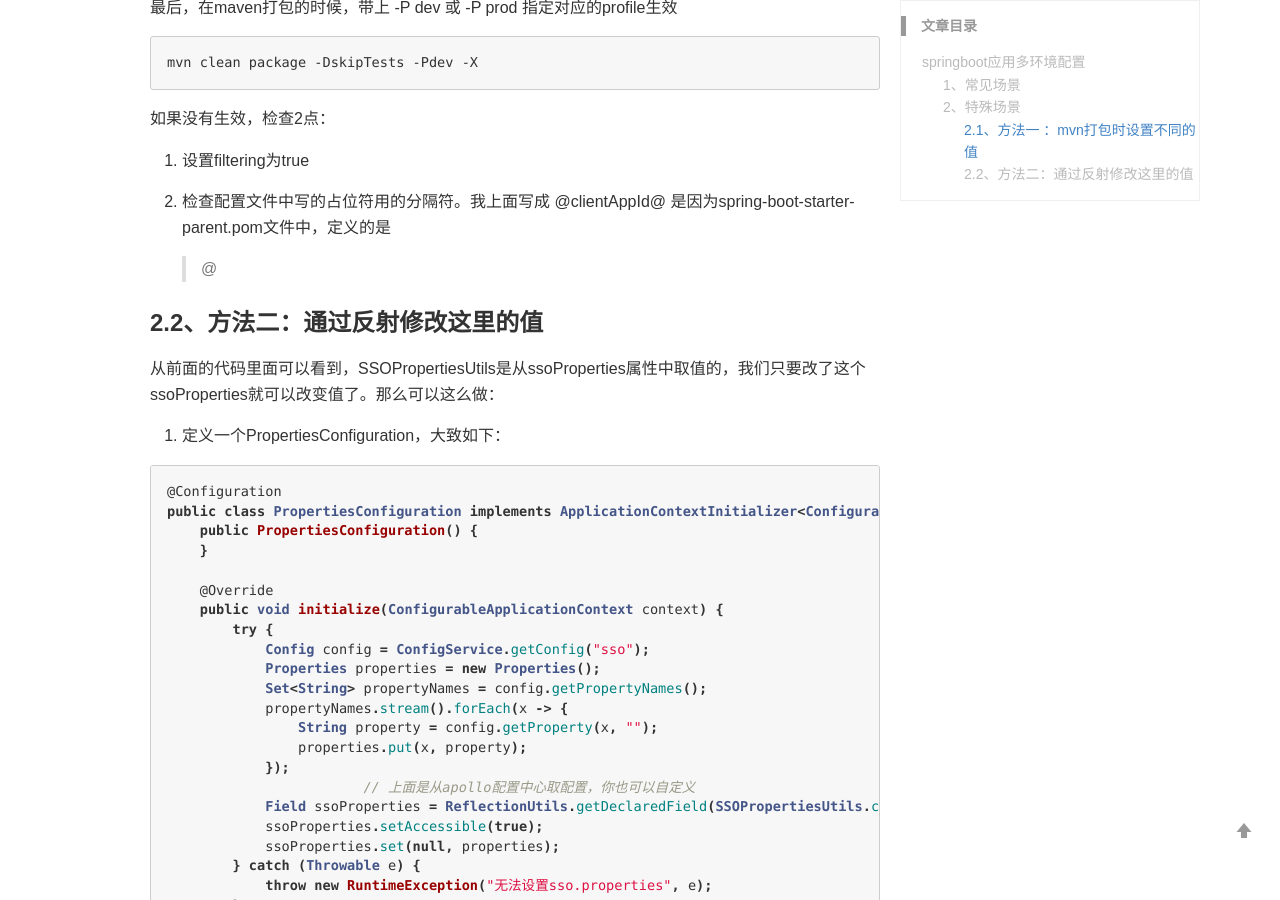
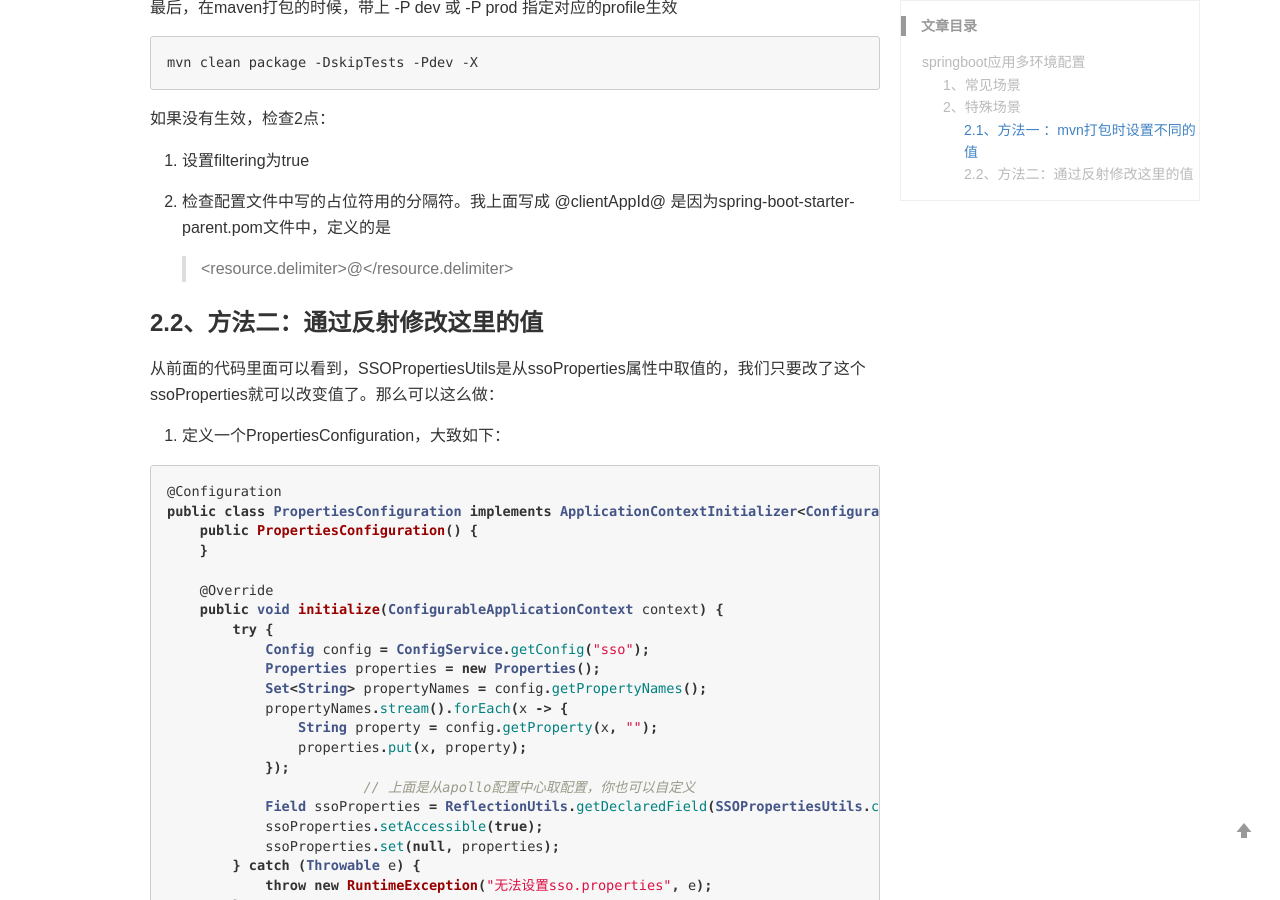
Before and after one commit to yejg/yejg.github.io, a Jekyll site: the page built from _posts/2020-12-07-springboot-multi-conf.md, in a window 1280 px wide and 900 px high, scrolled down 2495 px. Built offline with Jekyll 4.4.1, drawn with Linux system fonts in a browser that asks for light colours; comment, search, counter and statistics services are not loaded.

Commit message:
尖括号问题

```diff
--- a/_posts/2020-12-07-springboot-multi-conf.md
+++ b/_posts/2020-12-07-springboot-multi-conf.md
@@ -131,7 +131,7 @@ mvn clean package -DskipTests -Pdev -X
 
 2.  检查配置文件中写的占位符用的分隔符。我上面写成 @clientAppId@ 是因为spring-boot-starter-parent.pom文件中，定义的是
 
-    >   <resource.delimiter>@</resource.delimiter>
+    >   &lt;resource.delimiter&gt;@&lt;/resource.delimiter&gt;
 
 
 
```
